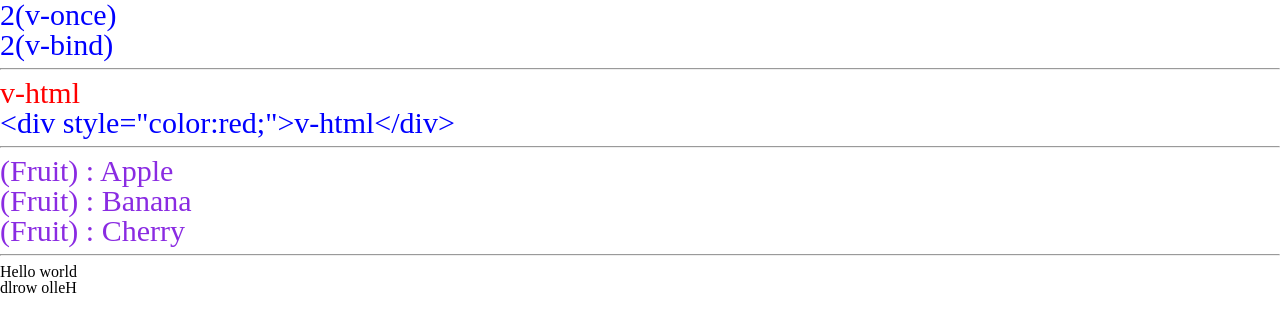
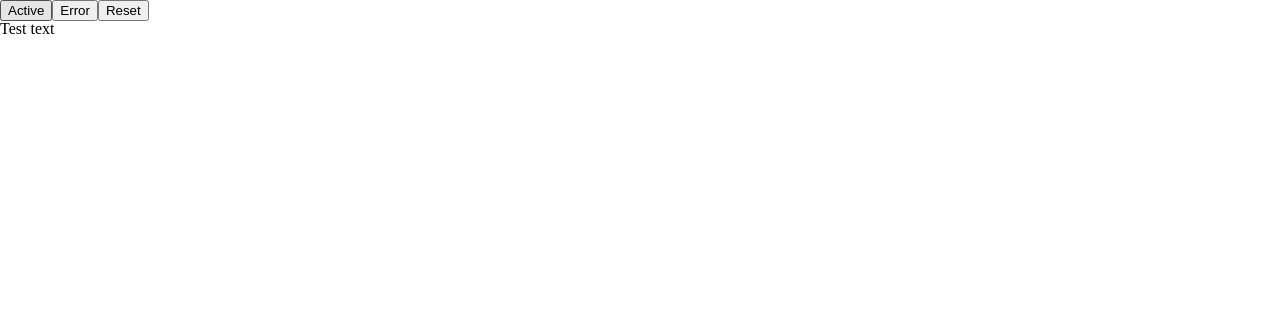
Before and after one commit to wasamilk/vue3_webpack_template, a Vue app: page / in a window 1280 px wide. Shown: the top 332 px of the page. Built offline with nearby package versions, Linux system fonts and the light colour scheme.

Commit message:
reset_component

```diff
--- a/src/App.vue
+++ b/src/App.vue
@@ -1,37 +1,9 @@
 <template>
+  <button @click="clickeActive">Active</button>
+  <button @click="clickeError">Error</button>
+  <button @click="clickeReset">Reset</button>
+  <h1 :class="{active:isActive, error:hasError}">Test text</h1>
 
-  <h1
-    v-once
-    @click="increase">
-    {{ count }}(v-once)
-  </h1>
-  <h1
-      @click="increase">
-    {{ count }}(v-bind)
-  </h1>
-  <div v-if="isCountOverFour">
-    4 이상
-  </div>
-  <hr/>
-
-  <h1 v-html="msg">
-  </h1>
-  <h1>
-    {{ msg }}
-  </h1>
-  <hr/>
-
-  <ul>
-    <Fruit
-      v-for="fruit in fruits"
-      :key="fruit"
-      :name="fruit"
-      :class="testBind"/>
-  </ul>
-  <hr/>
-
-  <p>{{ testTxt }}</p>
-  <p>{{ reversedTxt }}</p>
 </template>
 
 <script>
@@ -42,47 +14,31 @@ export default{
   },
   data(){
     return {
-      count: 2,
-      fruits:['Apple', 'Banana', 'Cherry'],
-      msg: `<div style="color:red;">v-html</div>`,
-      bindMsg : 'v-bind',
-      testBind : 'testClass',
-      testTxt: 'Hello world'
+      isActive:false,
+      hasError: false
     }
   },
   methods: {
-    //increase: function(){
-    increase(){
-      this.count += 1;
-    }
-  },
-  computed: {
-    isCountOverFour(){
-      return this.count >= 4
+    clickeActive(){
+      this.isActive = true;
     },
-    reversedTxt(){
-      return this.testTxt.split('').reverse().join('')
+    clickeError(){
+      this.hasError = true;
+    },
+    clickeReset(){
+      this.isActive = false;
+      this.hasError = false;
     }
   }
 }
 </script>
 
 <style lang="scss">
-  h1 {
-    font-size: 30px;
-    color: blue;
-  }
-  #v-bind {
-    color:greenyellow;
+  .active {
+    font-weight: bold;
   }
 
-  ul {
-    li {
-      font-size: 30px;
-    }
-  }
-
-  .testClass {
-    color:blueviolet;
+  .error {
+    color:red;
   }
 </style>
--- a/src/components/Fruit.vue
+++ b/src/components/Fruit.vue
@@ -1,7 +1,5 @@
 <template>
-  <li>
-    (Fruit) : {{ name }}
-  </li>
+
 </template>
 
 <script>
```
